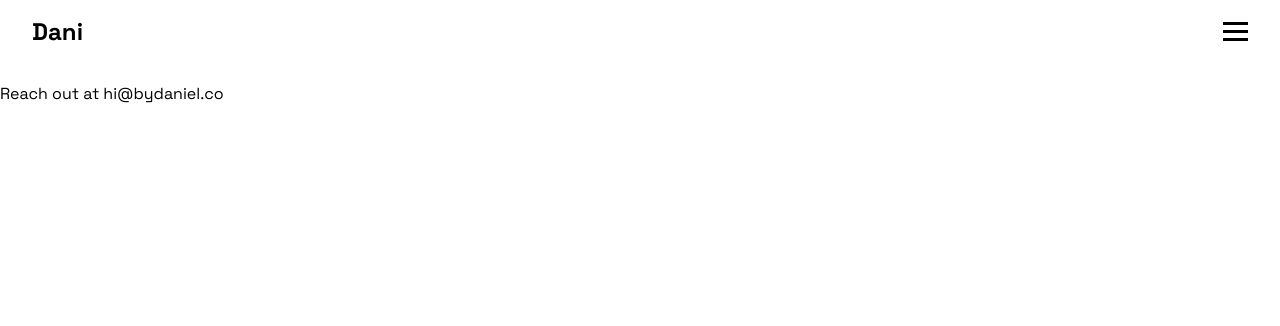
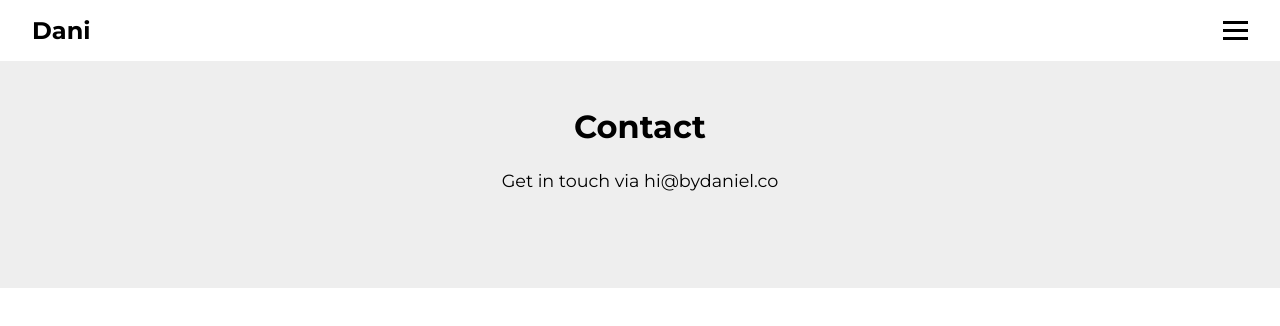
Before and after one commit to inbetweened/portfolio, a Next.js app: page /contact in a window 1280 px wide. Shown: the top 326 px of the page. Built offline with nearby package versions, Linux system fonts and the light colour scheme.

Commit message:
Update contact.jsx

```diff
--- a/pages/contact.jsx
+++ b/pages/contact.jsx
@@ -1,13 +1,13 @@
+import SeoHead from '../components/SeoHead';
 import Navbar from '../components/Navbar';
+import Contact from '../components/Contact';
 
-export default function Contact() {
+export default function ContactPage() {
   return (
-    <div className="min-h-screen bg-white text-black font-sans">
+    <>
+      <SeoHead title="Contact – Daniel" description="Let's get in touch!" />
       <Navbar />
-      <main className="p-6 pt-24 text-center">
-        <h1 className="text-4xl font-bold mb-4">Contact</h1>
-        <p>Reach out at <a href="mailto:hi@bydaniel.co" className="underline">hi@bydaniel.co</a></p>
-      </main>
-    </div>
+      <Contact />
+    </>
   );
 }
```
